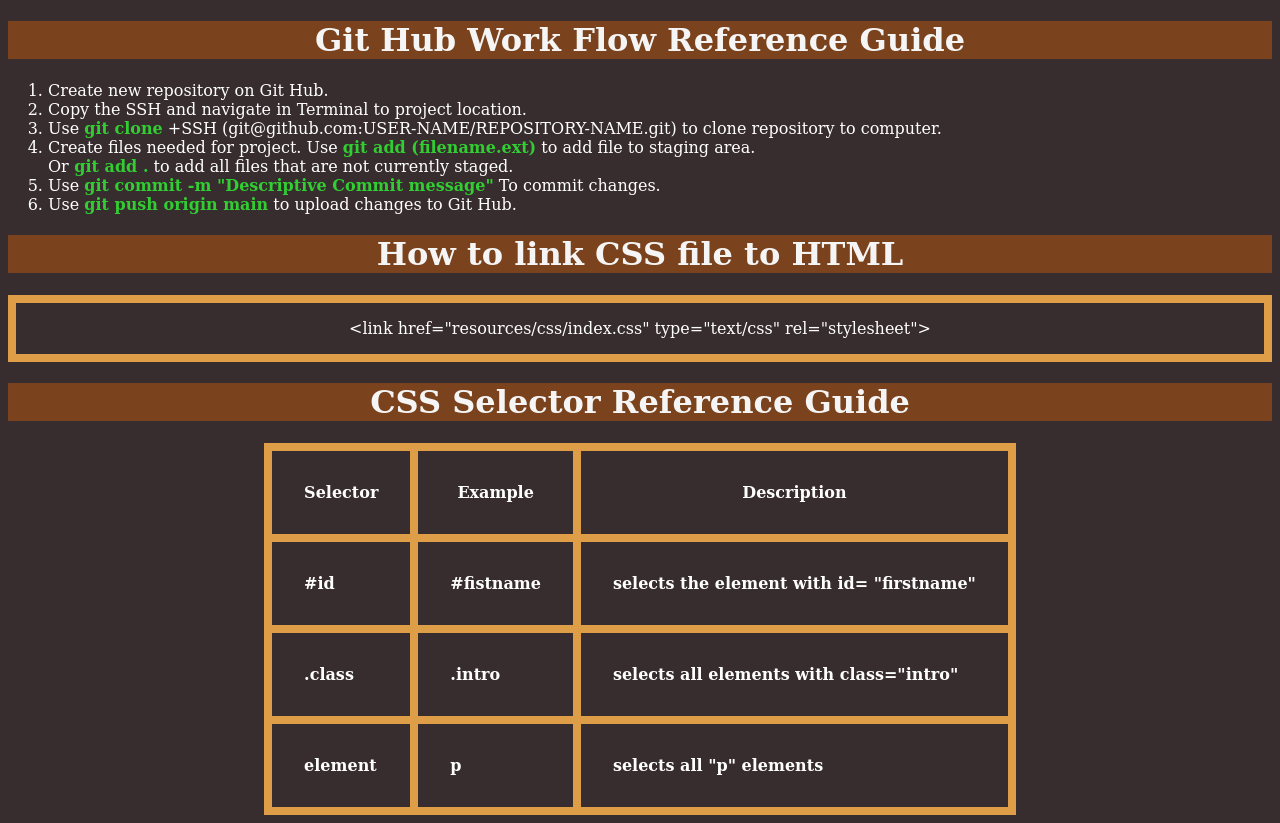
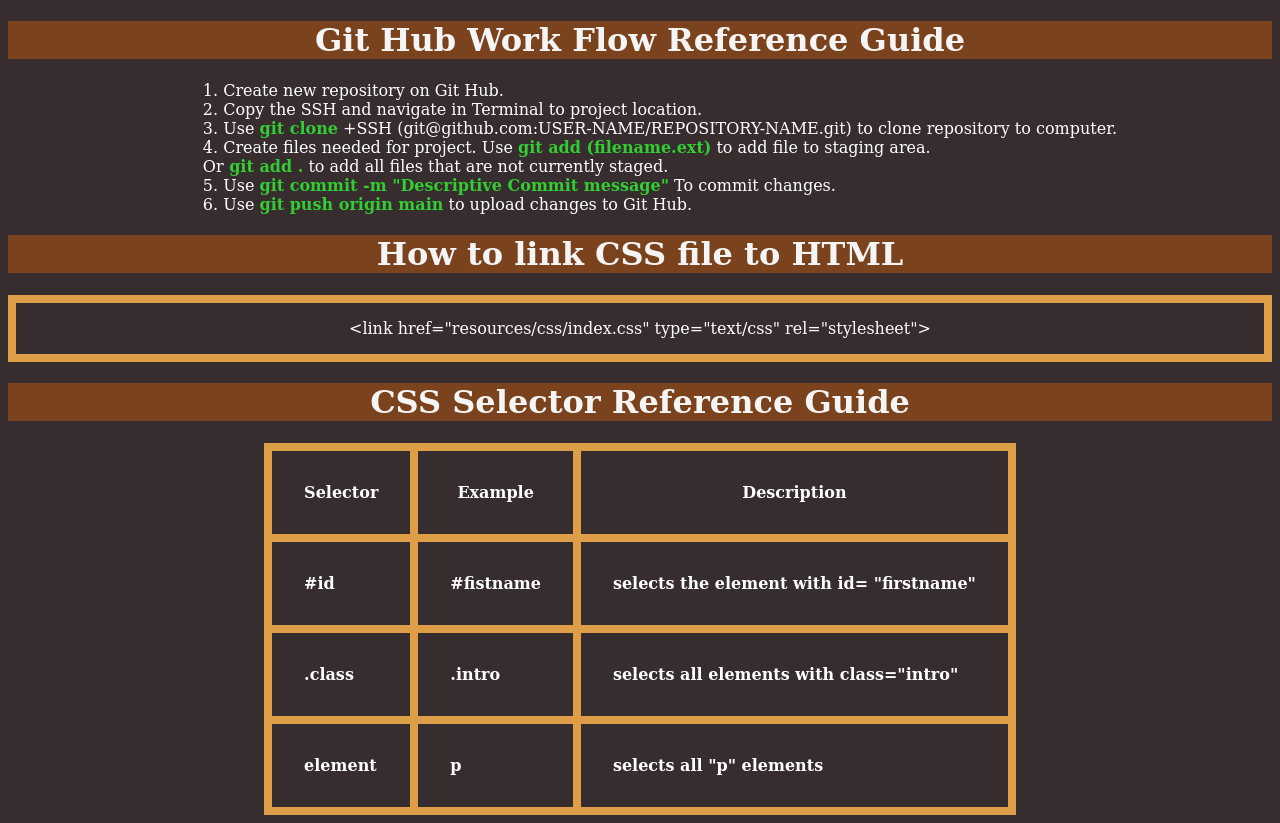
Before and after one commit to CambodiaJohn/HTML-CSSCheatsheet, a plain HTML site: page index.html in a window 1280 px wide. Drawn offline with Linux system fonts and the light colour scheme.

Commit message:
Fixed Ordered list formating

```diff
--- a/index.css
+++ b/index.css
@@ -13,6 +13,10 @@ h1 {
 
 ol {
     color:white;
+    display: table;
+    margin-left: auto;
+    margin-right: auto;
+    list-style-position: inside;
 }
 
 p {
```
